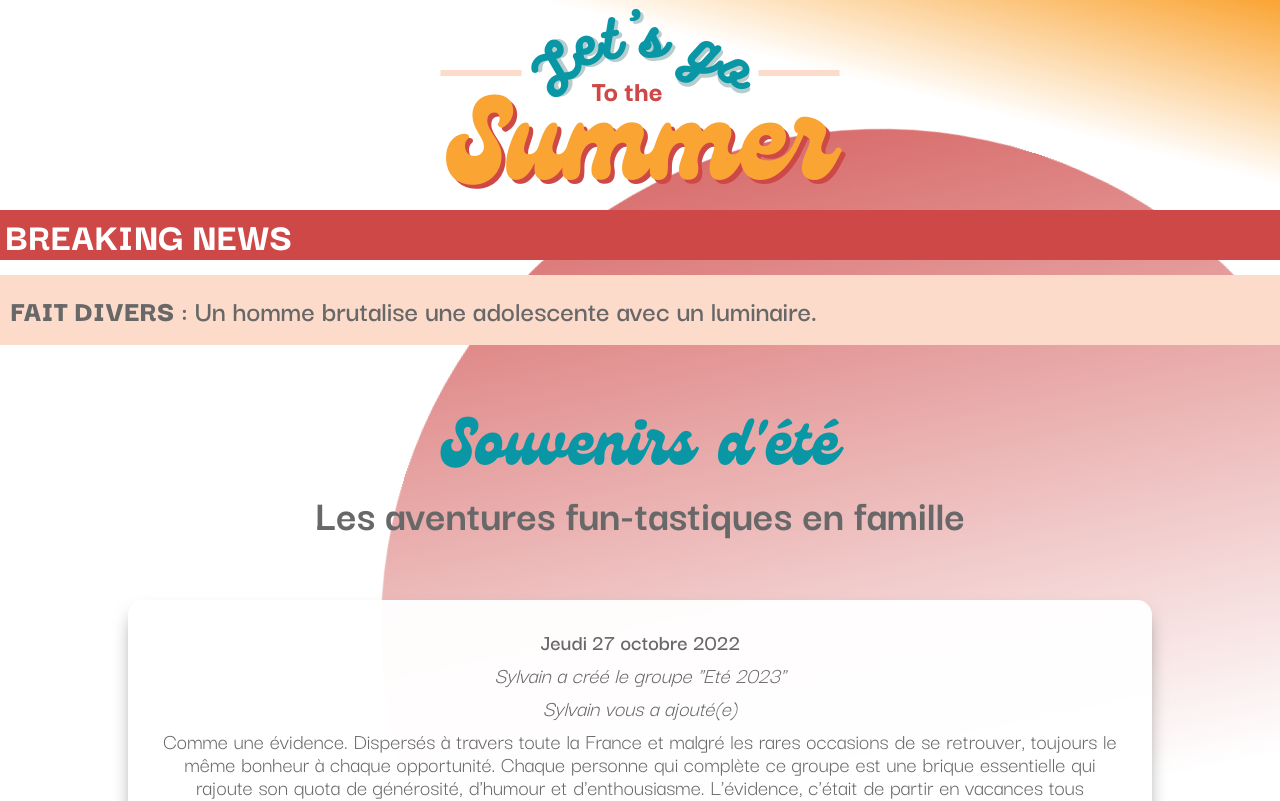
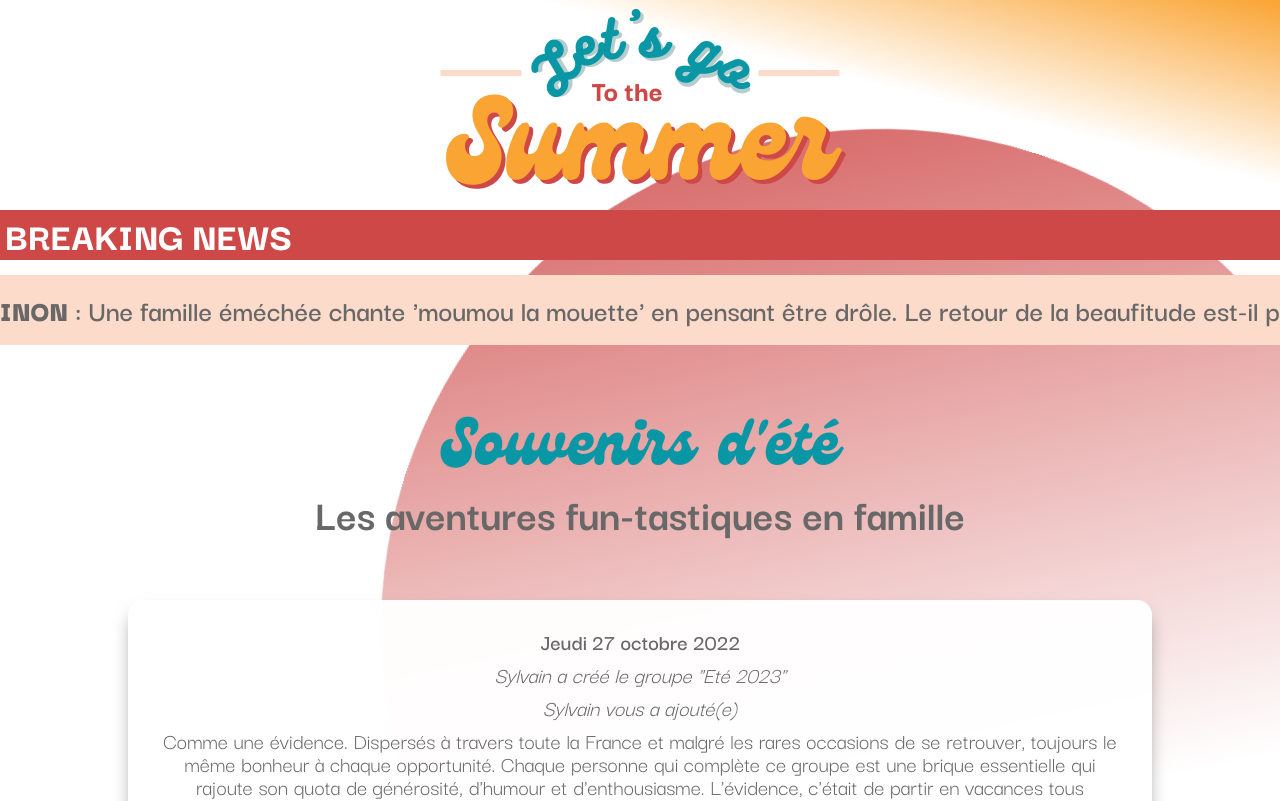
Before and after one commit to PixelsAndCookies/lets-go-to-the-summer, a React (Vite) app: page / in a window 1280 px wide. Shown: the top 801 px of the page. Built offline with nearby package versions, Linux system fonts and the light colour scheme.

Commit message:
Défilement de la banderole d'infos

```diff
--- a/src/components/BreakingNews/BreakingNews.jsx
+++ b/src/components/BreakingNews/BreakingNews.jsx
@@ -1,3 +1,4 @@
+import React from 'react';
 import { useState, useEffect } from 'react';
 import breakingNews from '../../data/breaking-news';
 
@@ -7,7 +8,7 @@ export const BreakingNews = () => {
     useEffect(() => {
         const interval = setInterval(() => {
             setSelectedId((prevId) => (prevId + 1) % breakingNews.length);
-        }, 2000);
+        }, breakingNews[selectedId]);
 
         return () => {
             clearInterval(interval);
@@ -15,25 +16,22 @@ export const BreakingNews = () => {
     }, []);
 
     return (
-        <div>
-            {breakingNews.map((news) => (
-                <div
-                    key={news.id}
-                    className={`news-container ${
-                        news.id === selectedId ? 'visible' : 'hidden'
-                    }`}
-                >
-                    <p className="news-categ">BREAKING NEWS</p>
-                    <div className="news-text-bg">
-                        <p className="news-text">
+        <div className="news-container">
+            <p className="news-categ">BREAKING NEWS</p>
+            <div className="news-text-bg news-text">
+                <p>
+                    {breakingNews.map((news) => (
+                        <React.Fragment key={news.id}>
+                            {' '}
                             <strong className="news-text-title">
                                 {news.title}
-                            </strong>{' '}
-                            : {news.content}
-                        </p>
-                    </div>
-                </div>
-            ))}
+                            </strong>
+                            {' : '}
+                            {news.content}
+                        </React.Fragment>
+                    ))}
+                </p>
+            </div>
         </div>
     );
 };
--- a/src/components/BreakingNews/_BreakingNews.scss
+++ b/src/components/BreakingNews/_BreakingNews.scss
@@ -20,24 +20,23 @@
     overflow: hidden;
 }
 
-.news-text {
-    animation: animation 1s linear infinite;
+.news-text p {
+    animation: text-animation linear 50s infinite;
 }
 
-@keyframes animation {
+@keyframes text-animation {
     0% {
-        transform: translateY(0);
-        opacity: 1;
+        transform: translateX(100%);
     }
     100% {
-        transform: translateY(-40px);
-        opacity: 0;
+        transform: translateX(-770%);
     }
 }
 
 .news-text-title {
     font-weight: 900;
 }
+
 @media screen and (min-width: 860px) {
     .news-categ {
         font-size: 4rem;
```
